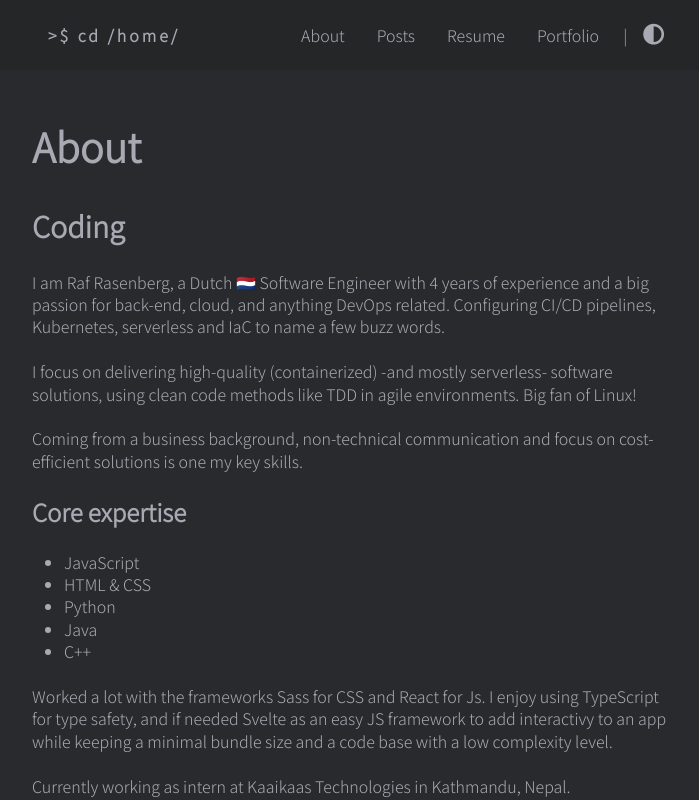
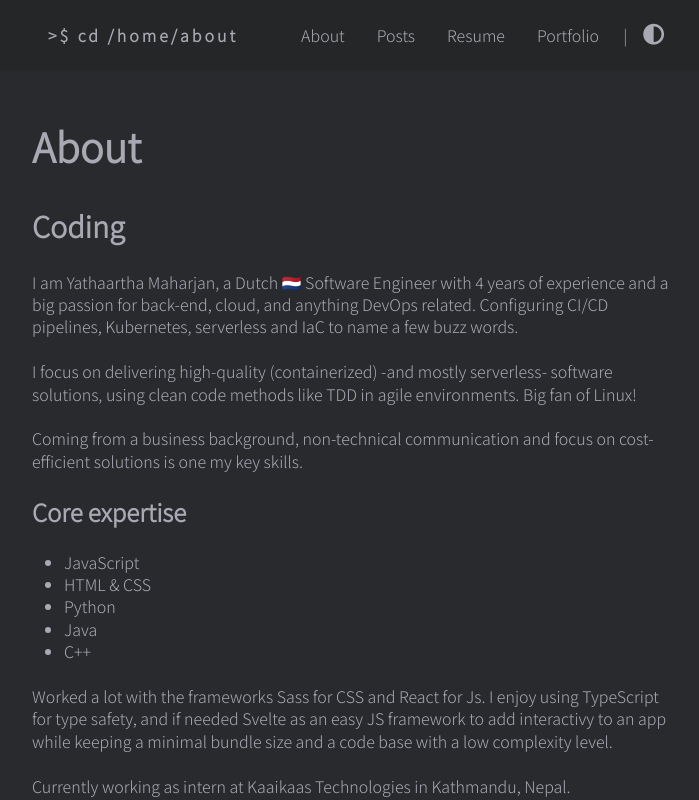
Before and after one commit to Yathaartha/developer-website, a plain HTML site: page about.html in a window 1280 px wide. Shown: the top 800 px of the page, without its empty margins (288-987 px from the left). Drawn offline with Linux system fonts and the light colour scheme.

Commit message:
added breadcrumbs

```diff
--- a/about.html
+++ b/about.html
@@ -23,14 +23,14 @@
         <nav>
           <ul>
             <div class="breadcrumbs">
-              <li id="bradcrumb">
+              <li id="breadcrumb">
                 >$ cd /<a href="index.html">home</a>/
                 <div class="currentPage"></div>
               </li>
             </div>
             <div class="nav-menu">
               <div class="nav-links">
-                <li><a href="about.html">About</a></li>
+                <li><a href="about.html" class="current">About</a></li>
                 <li><a href="posts.html">Posts</a></li>
                 <li><a href="resume.html">Resume</a></li>
                 <li><a href="portfolio.html">Portfolio</a></li>
@@ -53,7 +53,7 @@
         <h1>About</h1>
         <h2>Coding</h3>
         <p>
-          I am Raf Rasenberg, a Dutch 🇳🇱 Software Engineer with 4 years of
+          I am Yathaartha Maharjan, a Dutch 🇳🇱 Software Engineer with 4 years of
           experience and a big passion for back-end, cloud, and anything DevOps
           related. Configuring CI/CD pipelines, Kubernetes, serverless and IaC
           to name a few buzz words.
--- a/css/main.css
+++ b/css/main.css
@@ -34,6 +34,8 @@ ul {
 
 header {
   background-color: #252627; }
+  header #breadcrumb {
+    display: flex; }
   header nav ul {
     display: flex;
     justify-content: space-between; }
--- a/scripts/main.js
+++ b/scripts/main.js
@@ -29,3 +29,11 @@ toggler.addEventListener("click", () => {
     header.classList.add("bg-light-nav");
   }
 });
+
+if (document.querySelector(".current")) {
+  const currentPage = document.querySelector(".current");
+  const displayCurrent = document.querySelector(".currentPage");
+  if (currentPage.textContent != "home") {
+    displayCurrent.innerHTML = `<a href="#">${currentPage.textContent.toLowerCase()}</a>`;
+  }
+}
```
Also changed, not shown: index.html (+5 -3 lines).
